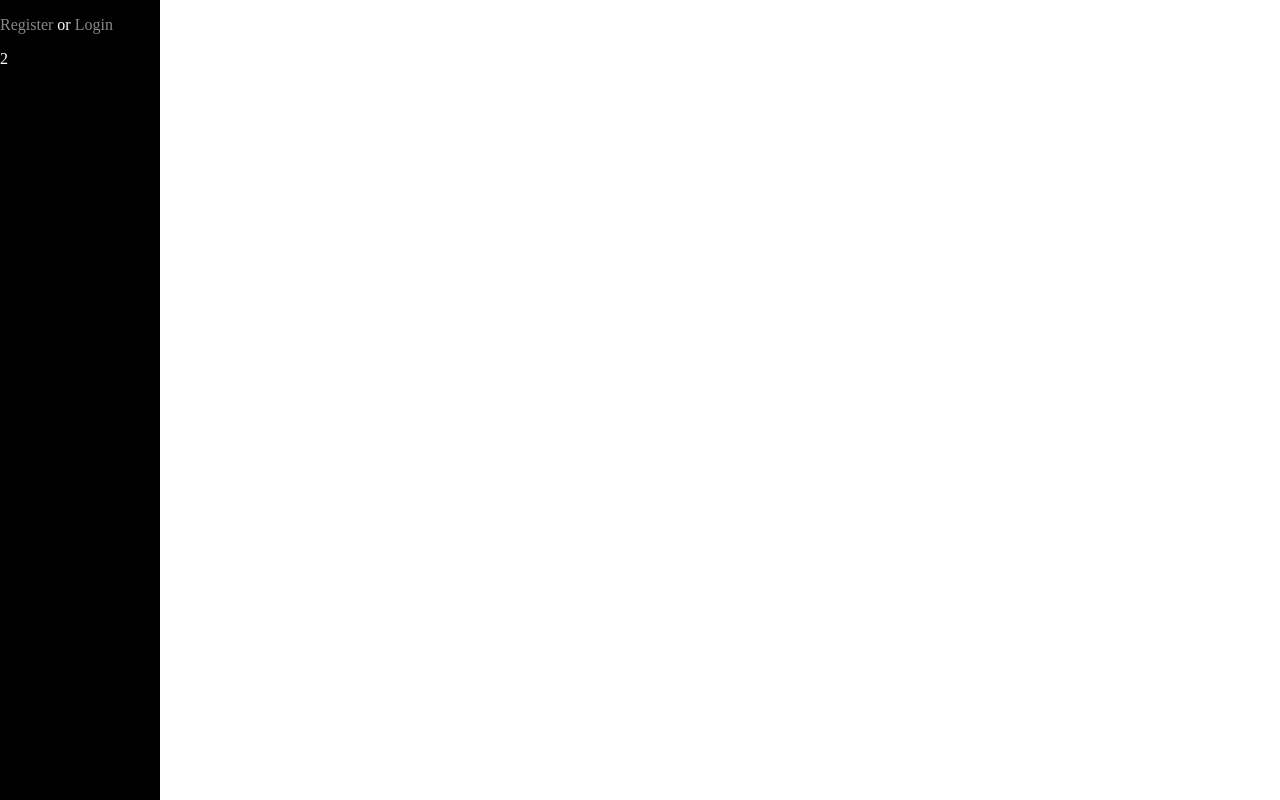
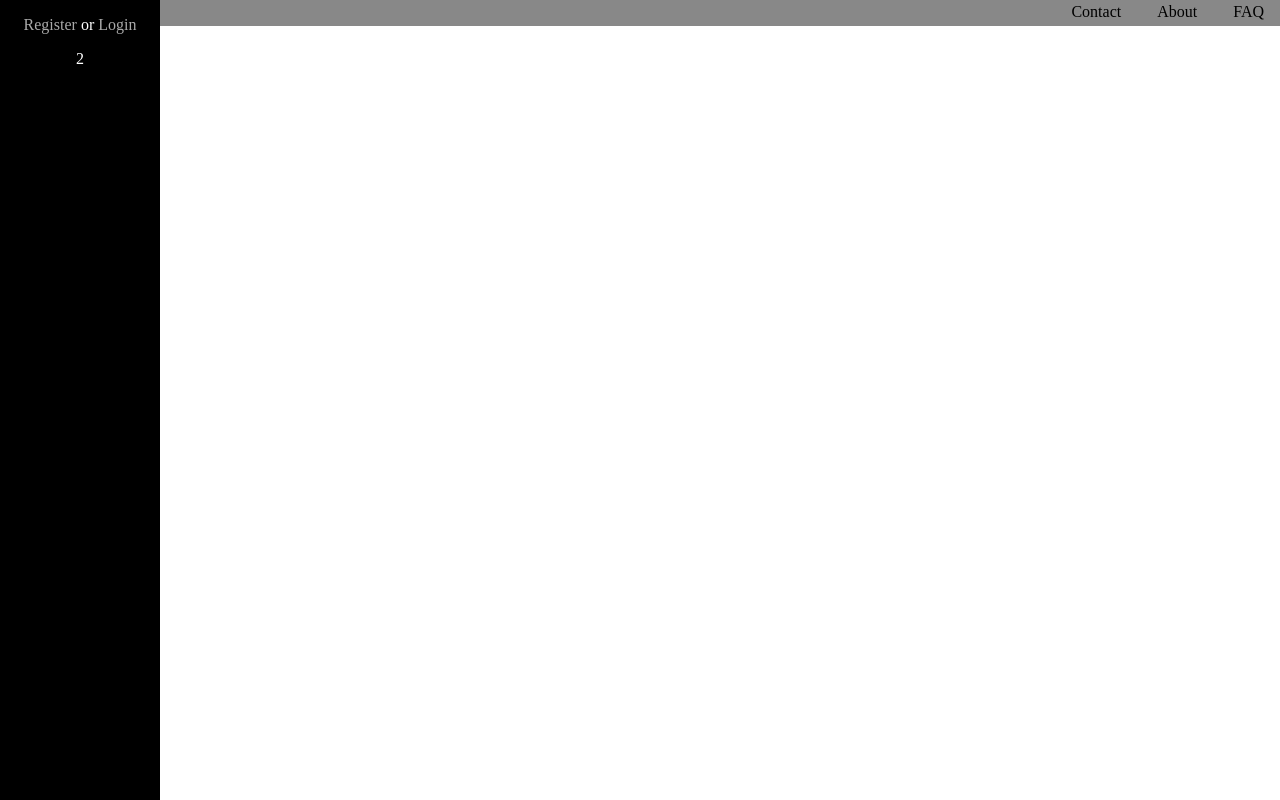
Before and after one commit to ejs/sturgeonstv, a PHP site: page /tvlisting.php in a window 1280 px wide. Run offline with PHP 8.4, Linux system fonts and the light colour scheme; the visitor is signed in with stand-in values (Sample User, id 1); data that the repository does not hold is empty.

Commit message:
improving css. Plus bugfix.

```diff
--- a/models.php
+++ b/models.php
@@ -10,8 +10,8 @@
         if (mysql_num_rows($result) > 0) {
             $answer = array();
             while($row = mysql_fetch_row($result)) {
-                if ($row[2] > 0){
-                    $data = array("ChannelName"=>$row[0], "URL"=>$row[1], "default?"=>$row[3]);
+                if ($row[3] >= 0){
+                    $data = array("ChannelName"=>$row[0], "URL"=>$row[1], "default?"=>$row[2]);
                     array_push($answer, $data);
                 }
             }
--- a/tvlisting.php
+++ b/tvlisting.php
@@ -13,6 +13,7 @@
     session_start();
     $_SESSION['counter']++;
 ?>
+<!DOCTYPE HTML PUBLIC "-//W3C//DTD HTML 4.01//EN" "http://www.w3.org/TR/html4/strict.dtd">
 <html>
 <head>
     <title>Just testing</title>
@@ -23,12 +24,26 @@
         <p><a href="">Register</a> or <a href="">Login</a></p>
         <p><?php echo $_SESSION['counter'] ?></p>
         <ul>
-    <?php
+<?php
             foreach(get_all_channels() as $channelData){
-                echo "            <li><a href='".$channelData['URL']."'>".$channelData["ChannelName"]."</a></li>\n";
+                if ($channelData['default?'] == 1){
+                    echo "            <li class='active'>";
+                }
+                else{
+                    echo "            <li class='inactive'>";
+                }
+                echo "                <a href='".$channelData['URL']."'>".$channelData["ChannelName"]."</a>\n";
+                echo "            </li>\n";
             }
         ?>
         </ul>
     </div>
+    <div id="infobar">
+        <ul>
+            <li><a href=''>Contact</a></li>
+            <li><a href=''>About</a></li>
+            <li><a href=''>FAQ</a></li>
+        </ul>
+    </div>
 </body>
 </html>
--- a/tvphp.css
+++ b/tvphp.css
@@ -1,3 +1,39 @@
+ul {
+    padding:0;
+    margin:0;
+    text-align: center;
+    list-style: none inside;
+}
+
+a{        text-decoration: none; }
+a:hover { text-decoration: underline; }
+
+/* Info Bar*/
+#infobar {
+    position: absolute;
+    left: 0;
+    top: 0;
+    height: 1em;
+    border: 0;
+    padding: .2em 0 .4em 0;
+    width: 100%;
+    background: #888;
+    color: #000;
+}
+
+#infobar ul{
+    float: right;
+    white-space: nowrap;
+}
+
+#infobar ul li{
+    display: inline;
+    padding: .2em 1em;
+}
+
+#infobar ul li a{        color: #000; }
+#infobar ul li a:hover { color: #fff; }
+
 
 /* sidebar */
 #sidebar{
@@ -5,39 +41,22 @@
     left: 0;
     top: 0;
     width: 10em;
+    z-index: 2;
     height: 100%;
     background: #000;
 }
 
 #sidebar p{
     color: #fff;
+    text-align: center;
 }
 
-#sidebar p a{
-    color: #888;
+#sidebar p a{              color: #aaa; }
+#sidebar p a:hover {       color: #ddd; }
+#sidebar ul li.inactive a{ color: #666; }
+#sidebar ul li.active a{   color: #ddd; }
+
+#sidebar ul li a:hover {
+    color: #aaa;
     text-decoration: none;
 }
-
-#sidebar p a:hover{
-    color: #bbb;
-    text-decoration: underline;
-}
-
-#sidebar ul{
-    list-style: none inside;
-}
-
-#sidebar ul li a{
-    color: #444;
-    text-decoration: none;
-}
-
-#sidebar ul li:active a{
-    color: #bbb;
-    text-decoration: none;
-}
-
-#sidebar ul li a:hover{
-    color: #888;
-    text-decoration: none;
-}
```
